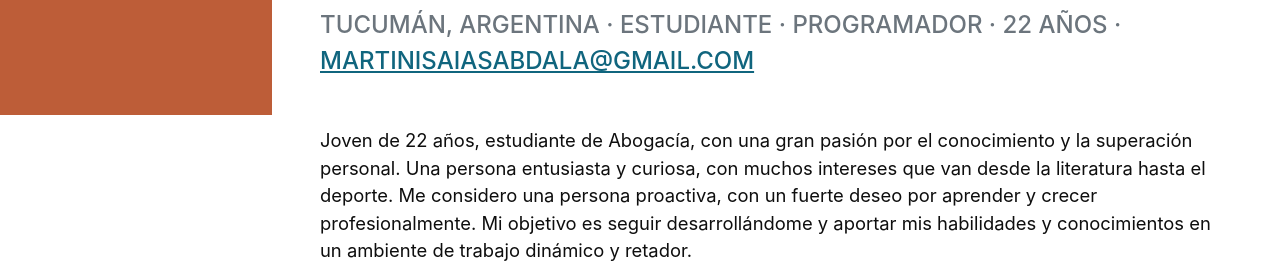
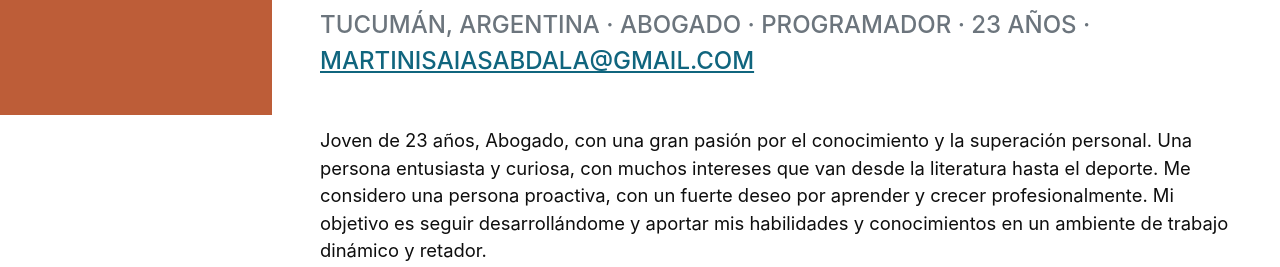
Before and after one commit to martinisaiasabdala/martinisaiasabdala.github.io, a plain HTML site: page index.html in a window 1280 px wide. Shown: the part 685-952 px from the top of the page. Drawn offline with nearby package versions, Linux system fonts and the light colour scheme; a web font is replaced by a local one.

Commit message:
probando

```diff
--- a/index.html
+++ b/index.html
@@ -40,10 +40,10 @@
                         <span class="text-primary">Martin Isaias</span>
                     </h1>
                     <div class="subheading mb-5">
-                        Tucumán, Argentina · Estudiante · Programador · 22 años ·
+                        Tucumán, Argentina · Abogado · Programador · 23 años ·
                         <a href="mailto:martinisaiasabdala@gmail.com">martinisaiasabdala@gmail.com</a>
                     </div>
-                    <p class="lead mb-5">Joven de 22 años, estudiante de Abogacía, con una gran pasión por el conocimiento y la superación personal. Una persona entusiasta y curiosa, con muchos intereses que van desde la literatura hasta el deporte. Me considero una persona proactiva, con un fuerte deseo por aprender y crecer profesionalmente. Mi objetivo es seguir desarrollándome y aportar mis habilidades y conocimientos en un ambiente de trabajo dinámico y retador.</p>
+                    <p class="lead mb-5">Joven de 23 años, Abogado, con una gran pasión por el conocimiento y la superación personal. Una persona entusiasta y curiosa, con muchos intereses que van desde la literatura hasta el deporte. Me considero una persona proactiva, con un fuerte deseo por aprender y crecer profesionalmente. Mi objetivo es seguir desarrollándome y aportar mis habilidades y conocimientos en un ambiente de trabajo dinámico y retador.</p>
                     <div class="social-icons">
                         <a class="social-icon" href="https://www.linkedin.com/in/martinisaiasabdala/"><i class="fab fa-linkedin-in"></i></a>
                         <a class="social-icon" href="https://github.com"><i class="fab fa-github"></i></a>
```
